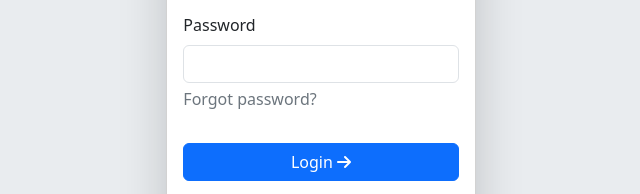
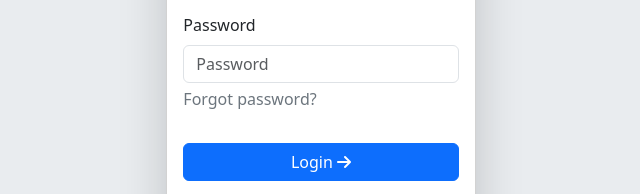
Before and after one commit to satyam147/html, a plain HTML site: page Login.html in a window 1280 px wide. Shown: the part 361-555 px from the top of the page, 319-959 px from the left. Drawn offline with nearby package versions, Linux system fonts and the light colour scheme.

Commit message:
Added Placeholder

```diff
--- a/Login.html
+++ b/Login.html
@@ -25,7 +25,7 @@
       </div>
       <div class="mb-1">
         <label class="form-label">Password</label>
-        <input class="form-control" type="password" />
+        <input class="form-control" type="password" placeholder="Password" />
       </div>
       <a class="mb-3 text-decoration-none text-secondary" href="#">Forgot password?</a>
       <button class="btn btn-primary my-3" >
```
